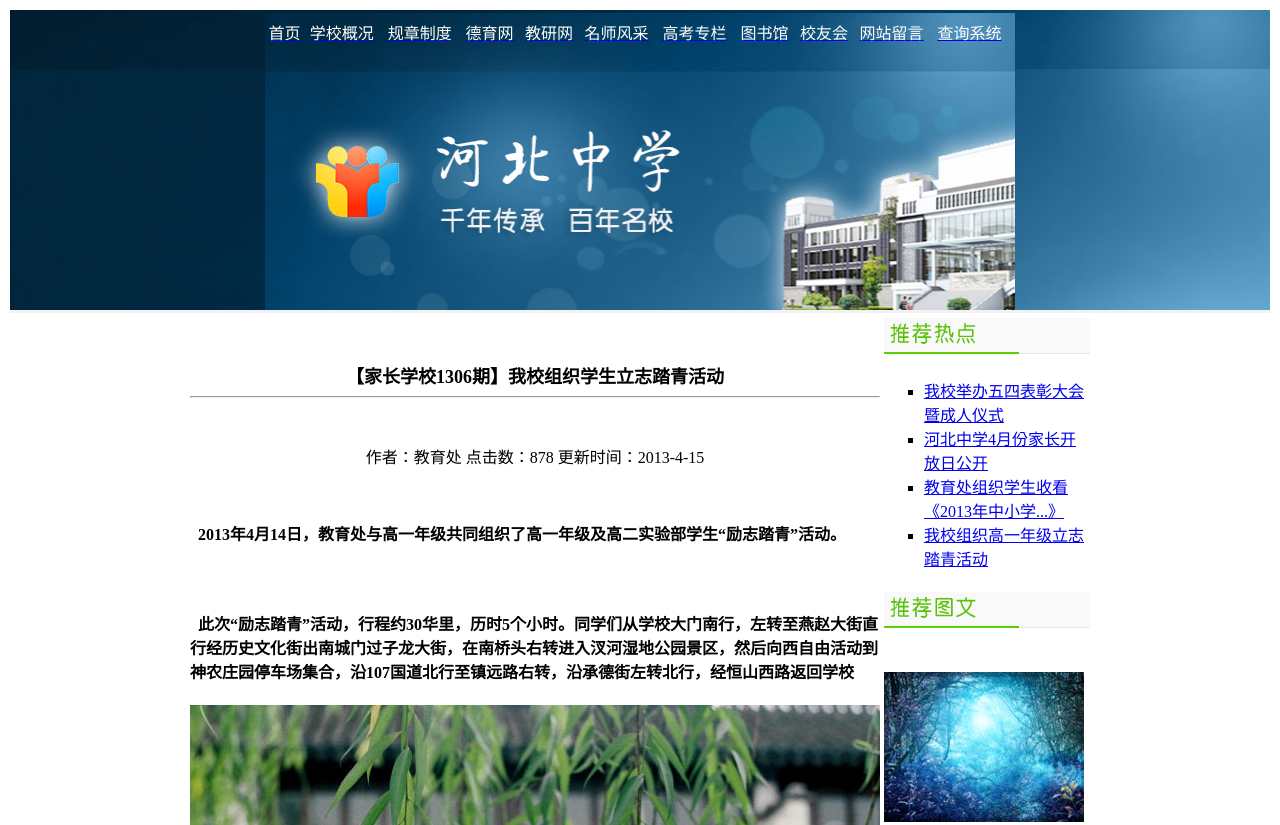
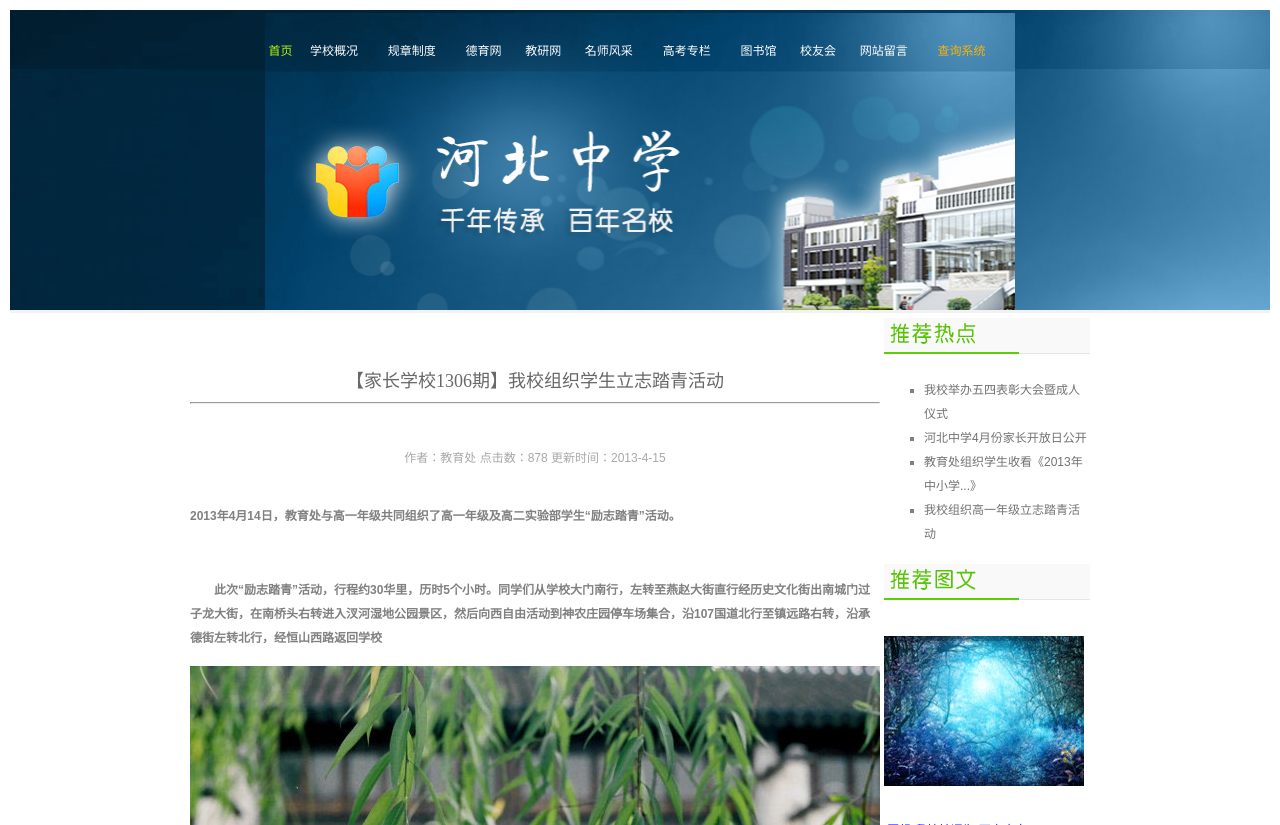
Before and after one commit to LiangMengShuang/web, a plain HTML site: page content.html in a window 1280 px wide. Shown: the top 825 px of the page. Drawn offline with Linux system fonts and the light colour scheme.

Commit message:
实验手册样式的修改

```diff
--- a/content.html
+++ b/content.html
@@ -1,28 +1,84 @@
 <!DOCTYPE html>
-<html>
+<html lang="en">
 <head>
-      <title>网页制作</title>
-      <meta charset="utf-8">
+     <title>网页制作</title>
+     <meta charset="utf-8">
+ <style type="text/css">
+      html{
+          font:12px 'Arial';
+          color:gray;
+          line-height: 2em;
+      }
+      .b{
+          color:#fab306;
+      }
+      #b:hover{
+        text-decoration: none;
+
+      }
+      .a{
+          color:white;
+      }
+      a{
+          color:#727272;
+      }
+      a:link{
+          text-decoration: none;
+      }
+      .a:hover{
+          text-decoration: none;
+          color:#b9f605;
+      }
+      a:hover{
+          text-decoration: underline;
+      }
+      .c{
+          font:bolder 14px;
+          color:#b9f605;
+      }
+      .c:hover{
+            text-decoration: none;
+      }
+      .td{
+          font:20px "微软雅黑";
+          color:#686868;
+      }
+      .ta{
+          font:12px "Arial";
+          color:#a9a8a8;
+      }
+      #td{
+          color:#22a3d3;
+      }
+      #indent{
+          text-indent: 2em;
+      }
+      </style>
+
 </head>
 <body>
 <table width="100%">
-<tr>
-<td background="images/bg.gif" width="100%" height="300px">                      <table width="60%" height="295px" align="center">
+<td background="images/bg.gif" width="100%" height="300px">
+<table width="60%" height="250px" align="center">
 <tr>
 <td background="images/banner.jpg" width="60%" height="295px" align="center">
 <table width="100%" height="290px">
+<tr>
+<td height="15px">
+</td>
+</tr>
 <tr valign="top">
-<td><a href="content.html"><font color="white">首页</font></a></td>
-<td><a href="content.html"><font color="white">学校概况</font></a></td>
-<td><a href="content.html"><font color="white">规章制度</font></a></td>
-<td><a href="content.html"><font color="white">德育网</font></a></td>
-<td><a href="content.html"><font color="white">教研网</font></a></td>
-<td><a href="content.html"><font color="white">名师风采</font></a></td>
-<td><a href="content.html"><font color="white">高考专栏</font></a></td>
-<td><a href="content.html"><font color="white">图书馆</font></a></td>
-<td><a href="content.html"><font color="white">校友会</font></a></td>
-<td><a href="content.html"><font color="white">网站留言</font></a></td>
-<td><a href="content.html"><font color="white">查询系统</font></a></td>
+<td><a href="content.html" class="c">首页</a></td>
+<td><a href="content.html" class="a">学校概况</a></td>
+<td><a href="content.html" class="a">规章制度</a></td>
+<td><a href="content.html" class="a">德育网</a></td>
+<td><a href="content.html" class="a">教研网</a></td>
+<td><a href="content.html" class="a">名师风采</a></td>
+<td><a href="content.html" class="a">高考专栏</a></td>
+<td><a href="content.html" class="a">图书馆</a></td>
+<td><a href="content.html" class="a">校友会</a></td>
+<td><a href="content.html" class="a">网站留言</a></td>
+<td><a href="content.html" class="b" id="b">查询系统</a></td>
 </tr>
 </table>
 </td>
@@ -36,7 +92,7 @@
 <td width="30%" valign="top"><img src="images/hot.gif"></td>
 </tr>
 <tr>
-<td width="70%" align="center" valign="top"><font size="4"><B>【家长学校1306期】我校组织学生立志踏青活动</B></font>
+<td width="70%" align="center" valign="top" class="td"><font size="4">【家长学校1306期】我校组织学生立志踏青活动</font>
 <hr/>
 </td>
 <td rowspan="3">
@@ -49,14 +105,14 @@
 </td>
 </tr>
 <tr>
-<td width="70%" align="center">作者：教育处 点击数：878 更新时间：2013-4-15</td>
+<td width="70%" align="center" class="ta">作者：教育处 点击数：878 更新时间：2013-4-15</td>
 </tr>
 <tr>
-<td><h4>&nbsp;&nbsp;2013年4月14日，教育处与高一年级共同组织了高一年级及高二实验部学生“励志踏青”活动。</h4></td>
+<td><h4>2013年4月14日，教育处与高一年级共同组织了高一年级及高二实验部学生“励志踏青”活动。</h4></td>
 </tr>
 <tr>
-<td width="70%" rowspan="7"><h4>&nbsp;&nbsp;此次“励志踏青”活动，行程约30华里，历时5个小时。同学们从学校大门南行，左转至燕赵大街直行经历史文化街出南城门过子龙大街，在南桥头右转进入汊河湿地公园景区，然后向西自由活动到神农庄园停车场集合，沿107国道北行至镇远路右转，沿承德街左转北行，经恒山西路返回学校</h4><img src="images/newspic.jpg"/>
-<h4>&nbsp;&nbsp;同学们在此次活动中展现出学校和班级的良好精神风貌。一路上，校旗班旗迎风招展，队伍整齐，每个人脸上都洋溢着青春的笑容。沿途和景区，随处都可以看到同学们捡拾垃圾的身影，互帮互助的身影。在景区，同学们尽情的拥抱大自然，呼吸着自由的空气，和好朋友合影留念。此次活动使同学们在徒步远行中砥砺了意志品质，于集体踏青时领略了潮光水色</h4><h4>&nbsp;&nbsp;此次活动经教育处和高一年级组缜密筹划、精心组织，全体班主任和随队老师的通力配合，在校医校车有力的后勤保障下，获得圆满成功！！</h4>
+<td width="70%" rowspan="7" id="indent"><h4>此次“励志踏青”活动，行程约30华里，历时5个小时。同学们从学校大门南行，左转至燕赵大街直行经历史文化街出南城门过子龙大街，在南桥头右转进入汊河湿地公园景区，然后向西自由活动到神农庄园停车场集合，沿107国道北行至镇远路右转，沿承德街左转北行，经恒山西路返回学校</h4><img src="images/newspic.jpg"/>
+<h4>同学们在此次活动中展现出学校和班级的良好精神风貌。一路上，校旗班旗迎风招展，队伍整齐，每个人脸上都洋溢着青春的笑容。沿途和景区，随处都可以看到同学们捡拾垃圾的身影，互帮互助的身影。在景区，同学们尽情的拥抱大自然，呼吸着自由的空气，和好朋友合影留念。此次活动使同学们在徒步远行中砥砺了意志品质，于集体踏青时领略了潮光水色</h4><h4>此次活动经教育处和高一年级组缜密筹划、精心组织，全体班主任和随队老师的通力配合，在校医校车有力的后勤保障下，获得圆满成功！！</h4>
 <hr/>
 </td>
 </tr>
@@ -78,7 +134,7 @@
 <tr>
 <td width="30%"><img src="images/pic.gif"></td>
 </tr>
-<td width="70%">上一篇：<a href="content.html">校园大扫除活动</a>&nbsp;&nbsp;&nbsp;&nbsp;&nbsp;&nbsp;下一篇：<a href="content.html">老红军来我校诉说革命历程</a></td>
+<td width="70%" id="td">上一篇：<a href="content.html">校园大扫除活动</a>&nbsp;&nbsp;&nbsp;&nbsp;&nbsp;&nbsp;下一篇：<a href="content.html">老红军来我校诉说革命历程</a></td>
 <td width="30%"><font color="blue">[组图]我校被评为“石家庄市2010-2011年度文明单位”</font></td>
 </tr>
 </table>
```
Also changed, not shown: index.html (+72 -33 lines), list.html (+55 -14 lines).
